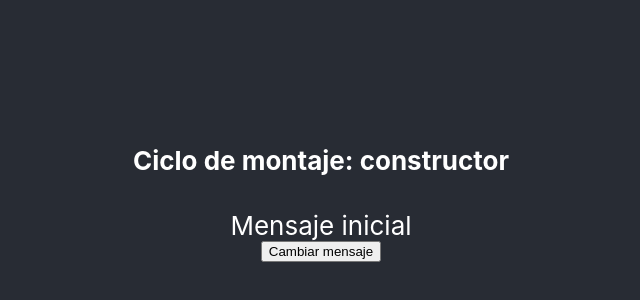
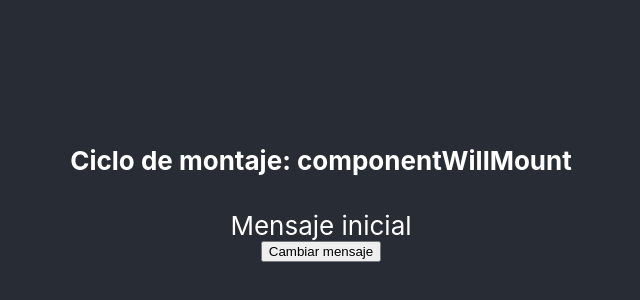
Before and after one commit to daserrano/reactNative, a React (Create React App) app: page / in a window 1280 px wide. Shown: the part 214-514 px from the top of the page, without its empty margins (319-959 px from the left). Built offline with nearby package versions, Linux system fonts and the light colour scheme.

Commit message:
Ciclo de vida>montaje>componentWillMount

```diff
--- a/src/App.js
+++ b/src/App.js
@@ -7,6 +7,7 @@ class App extends Component {
   //constructor() {}  //Constructor por defecto.
 
   constructor(props) {
+    console.log('constructor')
     super(props) //Constructor de Component
     //Inicializamos el state del componente
     this.state = {mensajeInicial: 'Mensaje inicial'}
@@ -19,11 +20,16 @@ class App extends Component {
     this.setState({mensajeInicial: 'Mensaje cambiado'})
   }
 
+  componentWillMount() {
+    console.log('componentWillMount')
+  }
+
   render() {
+    console.log('render')
     return (
     <div className="App">
       <header className="App-header">
-        <h4>Ciclo de montaje: constructor</h4>
+        <h4>Ciclo de montaje: componentWillMount</h4>
         {this.state.mensajeInicial}
         <button onClick={this.handleClick}>
           Cambiar mensaje
```
